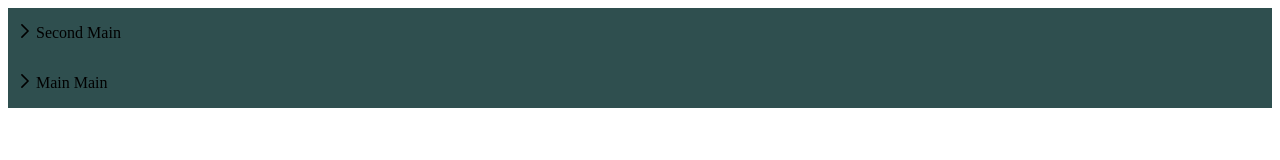
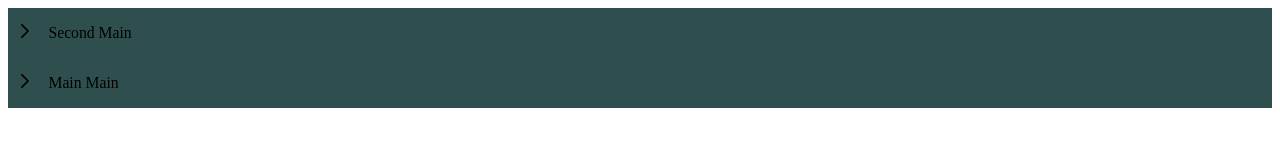
Before and after one commit to atapg/chat-gpt-ai-toolkit, a React (Vite) app: page / in a window 1280 px wide. Shown: the top 160 px of the page. Built offline with nearby package versions, Linux system fonts and the light colour scheme.

Commit message:
style(folder): Minor style changes for folders and options button

```diff
--- a/src/components/Folders/FolderItems/index.tsx
+++ b/src/components/Folders/FolderItems/index.tsx
@@ -4,6 +4,9 @@ import { useState } from 'react'
 import ChevronBottom from '../../SvgIcons/ChevronBottom'
 import ChevronRight from '../../SvgIcons/ChevronRight'
 import SidebarItems from '../../Sidebar/SidebarItems'
+import DropDown from '../../ContextMenu/DropDown'
+import PencilIcon from '../../SvgIcons/PencilIcon'
+import DeleteIcon from '../../SvgIcons/DeleteIcon'
 
 const FolderItems = ({ folder, level }: { folder: IFolder; level: number }) => {
 	const [isOpen, setIsOpen] = useState(false)
@@ -19,9 +22,8 @@ const FolderItems = ({ folder, level }: { folder: IFolder; level: number }) => {
 				style={{
 					paddingLeft: `${level * 10}px`,
 				}}
-				onClick={handleToggle}
 			>
-				<div className='folder-item-icon'>
+				<div className='folder-item-icon' onClick={handleToggle}>
 					<span>
 						{isOpen ? (
 							<ChevronBottom
@@ -38,7 +40,40 @@ const FolderItems = ({ folder, level }: { folder: IFolder; level: number }) => {
 						)}
 					</span>
 				</div>
-				<div className='folder-item-title'>{folder.name}</div>
+				<div className='group-active-scale folder-details-wrapper flex items-center'>
+					<div className='folder-item-title' onClick={handleToggle}>
+						{folder.name}
+					</div>
+					<DropDown
+						button={(toggleFunction: () => void) => (
+							<DropDown.Button
+								onClick={toggleFunction}
+								className='options-btn'
+							>
+								•••
+							</DropDown.Button>
+						)}
+					>
+						<DropDown.Item icon={<PencilIcon />}>
+							Rename
+						</DropDown.Item>
+						<DropDown.Item
+							onClick={() => {}}
+							style={{
+								color: 'var(--text-error)',
+							}}
+							icon={
+								<DeleteIcon
+									style={{
+										fill: 'var(--text-error)',
+									}}
+								/>
+							}
+						>
+							Delete
+						</DropDown.Item>
+					</DropDown>
+				</div>
 			</div>
 			<div
 				className={`folder-item-subfolders ${
--- a/src/components/Folders/FolderItems/style.scss
+++ b/src/components/Folders/FolderItems/style.scss
@@ -24,14 +24,37 @@
 
 		&:hover {
 			background-color: var(--sidebar-surface-secondary);
+
+			.options-btn {
+				visibility: visible;
+			}
 		}
 	}
 
 	.folder-item-content.first-level {
 	}
 
+	.folder-details-wrapper {
+		padding-right: 10px;
+		transform: scale(0.98);
+		transition: transform 0.1s ease-in-out;
+		overflow: hidden;
+		position: relative;
+		width: 100%;
+
+		.options-btn {
+			position: absolute;
+			right: 8px;
+			color: grey;
+			width: 20px;
+			height: 20px;
+			visibility: hidden;
+		}
+	}
+
 	.folder-item-title {
 		width: 100%;
+		mask-image: 'var(--sidebar-mask)';
 	}
 
 	.folder-item-subfolders {
```
